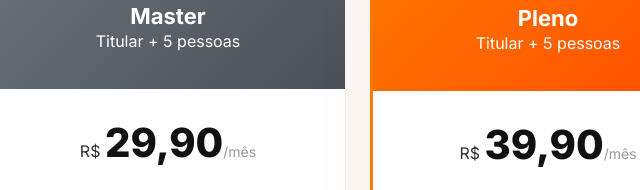
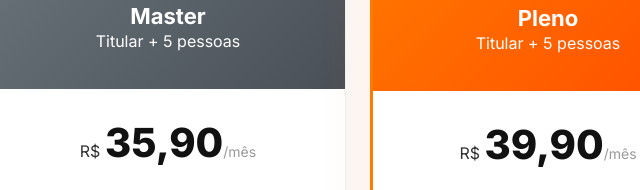
Before and after one commit to CostaDan/cassul, a plain HTML site: page index.html in a window 1280 px wide. Shown: the part 1836-2026 px from the top of the page, 92-732 px from the left. Drawn offline with nearby package versions, Linux system fonts and the light colour scheme.

Commit message:
Update index.html

```diff
--- a/index.html
+++ b/index.html
@@ -217,7 +217,7 @@
               <p>Titular + 5 pessoas</p>
             </div>
             <div class="plano-body d-flex flex-column flex-grow-1">
-              <p class="plano-preco">R$ <span>29,90</span><small>/mês</small></p>
+              <p class="plano-preco">R$ <span>35,90</span><small>/mês</small></p>
               <ul class="plano-lista flex-grow-1">
                 <li><i class="bi bi-check-circle-fill text-success"></i> Telemedicina Especializada</li>
                 <li><i class="bi bi-check-circle-fill text-success"></i> Tá Dodói 24h - Ilimitado</li>
```
